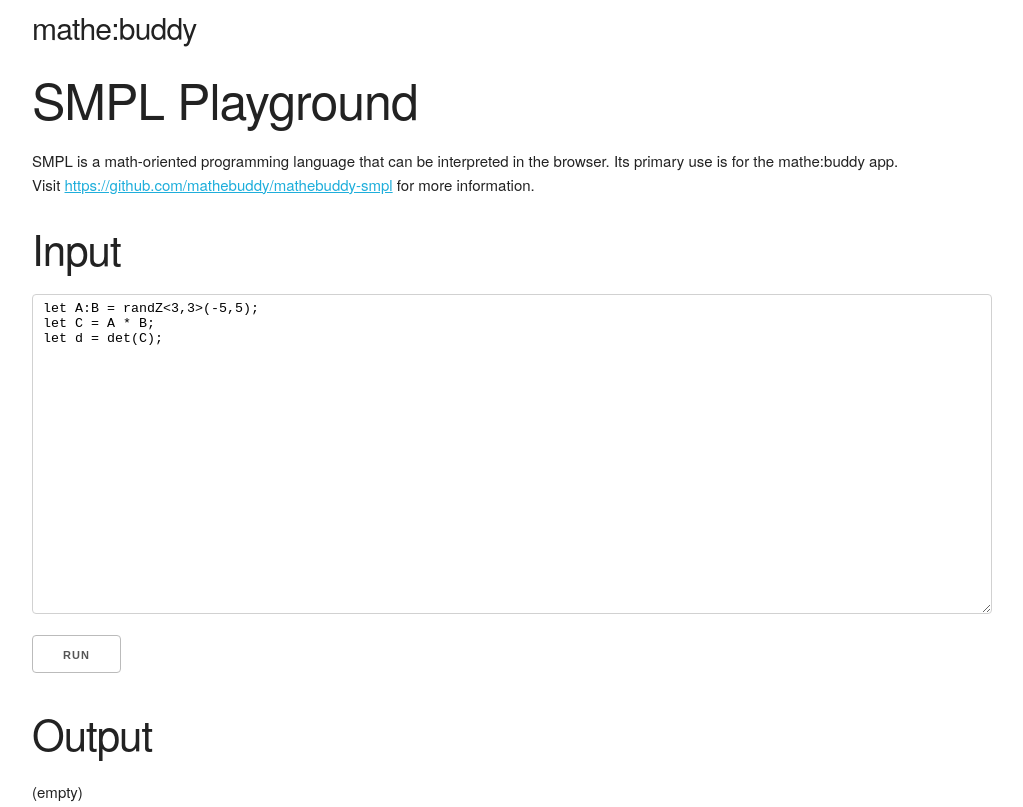
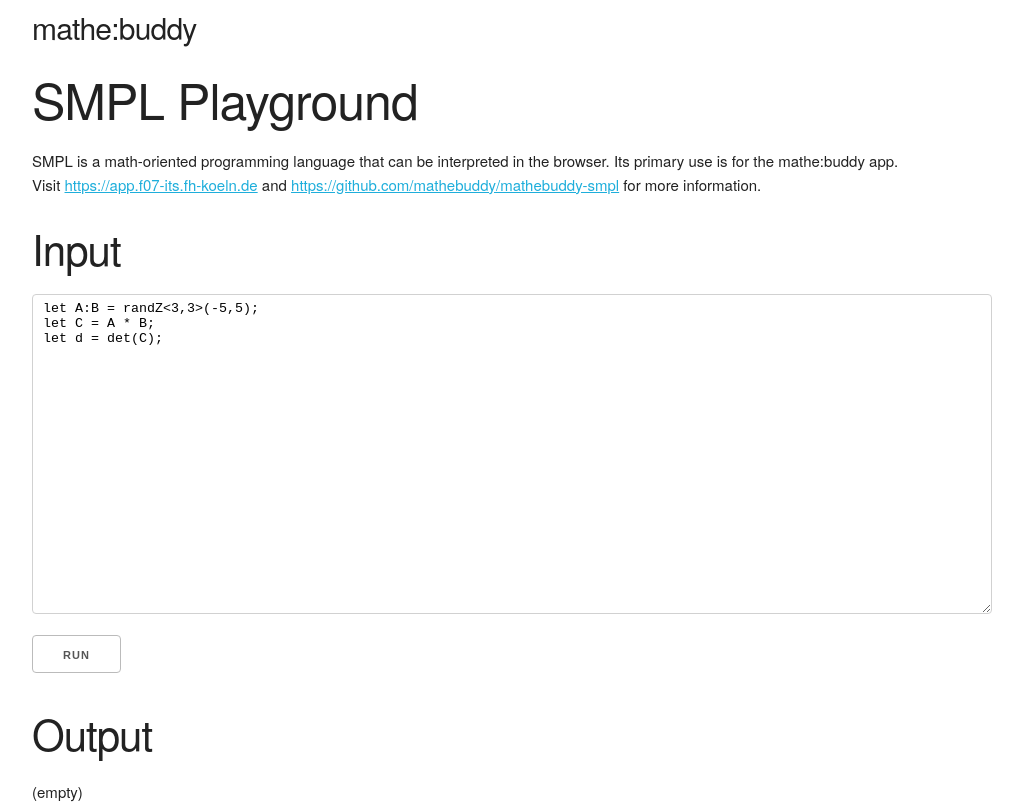
Before and after one commit to mathebuddy/mathebuddy-smpl, a website: page docs/index.html in a window 1280 px wide. Shown: the top 807 px of the page, without its empty margins (128-1151 px from the left). Drawn offline with Linux system fonts and the light colour scheme.

Commit message:
Update index.html

```diff
--- a/docs/index.html
+++ b/docs/index.html
@@ -17,7 +17,8 @@
       <p>
         SMPL is a math-oriented programming language that can be interpreted in the browser. Its primary use is for the
         mathe:buddy app.<br />
-        Visit <a href="https://github.com/mathebuddy/mathebuddy-smpl">https://github.com/mathebuddy/mathebuddy-smpl</a>
+        Visit <a href="https://app.f07-its.fh-koeln.de">https://app.f07-its.fh-koeln.de</a> and <a
+          href="https://github.com/mathebuddy/mathebuddy-smpl">https://github.com/mathebuddy/mathebuddy-smpl</a>
         for more information.
       </p>
     </div>
```
